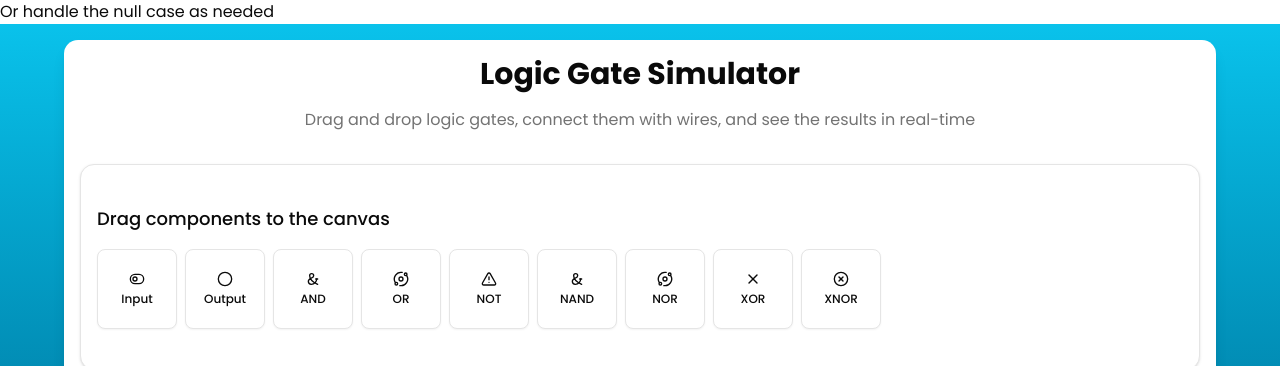
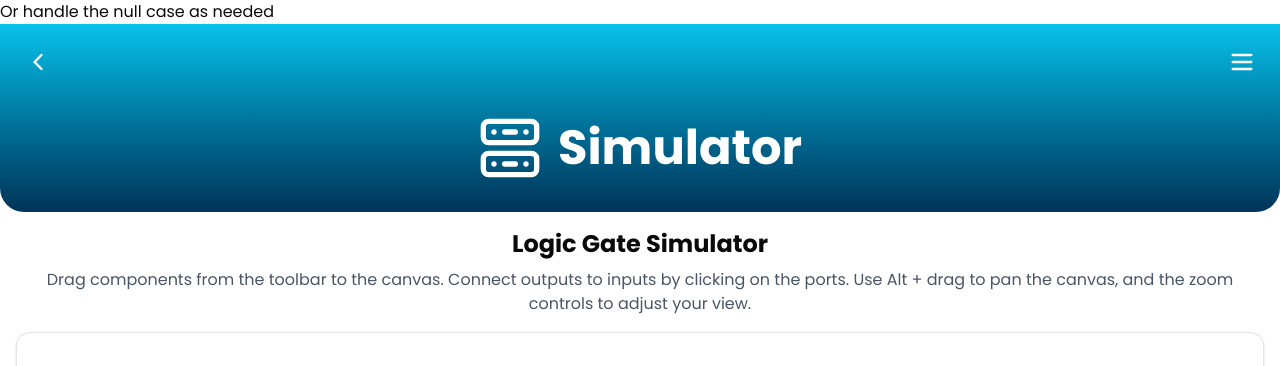
Before and after one commit to agisnarevaldo/logic-gate, a Next.js app: page /simulator in a window 1280 px wide. Shown: the top 366 px of the page. Built offline with nearby package versions, Linux system fonts and the light colour scheme; no server answers.

Commit message:
Add loading screen to Logic Gate Simulator; enhance user experience with animation and layout

```diff
--- a/src/app/simulator/page.tsx
+++ b/src/app/simulator/page.tsx
@@ -1,17 +1,40 @@
 "use client"
 
+import { useState } from "react"
+import { AnimatePresence } from "framer-motion"
+import { PageLoadingScreen } from "@/components/page-loading-screen"
+import { SimulatorIcon } from "@/components/icon"
+import { SimulatorLayout } from "@/components/simulator/simulator-layout"
 import { LogicGateSimulator } from "@/components/simulator/logic-gate-simulator"
 
 export default function SimulatorPage() {
+    const [showLoading, setShowLoading] = useState(true)
+
     return (
-        <div className="min-h-screen bg-blue-gradient flex flex-col items-center p-4">
-            <div className="w-full max-w-6xl bg-white rounded-xl shadow-lg p-4 flex flex-col gap-4">
-                <h1 className="text-3xl font-bold text-center">Logic Gate Simulator</h1>
-                <p className="text-center text-muted-foreground mb-4">
-                    Drag and drop logic gates, connect them with wires, and see the results in real-time
-                </p>
-                <LogicGateSimulator />
+        <>
+            <AnimatePresence mode="wait">
+                {showLoading && (
+                    <PageLoadingScreen
+                        bgColor="bg-blue-gradient"
+                        icon={<SimulatorIcon />}
+                        text="Logic Gate Simulator"
+                        onComplete={() => setShowLoading(false)}
+                    />
+                )}
+            </AnimatePresence>
+
+            <div className={showLoading ? "hidden" : ""}>
+                <SimulatorLayout title="Simulator" icon={<SimulatorIcon />} bgColor="bg-blue-gradient">
+                    <div className="mb-4 text-center">
+                        <h2 className="text-2xl font-bold mb-2">Logic Gate Simulator</h2>
+                        <p className="text-gray-600">
+                            Drag components from the toolbar to the canvas. Connect outputs to inputs by clicking on the ports. Use
+                            Alt + drag to pan the canvas, and the zoom controls to adjust your view.
+                        </p>
+                    </div>
+                    <LogicGateSimulator />
+                </SimulatorLayout>
             </div>
-        </div>
+        </>
     )
 }
```
